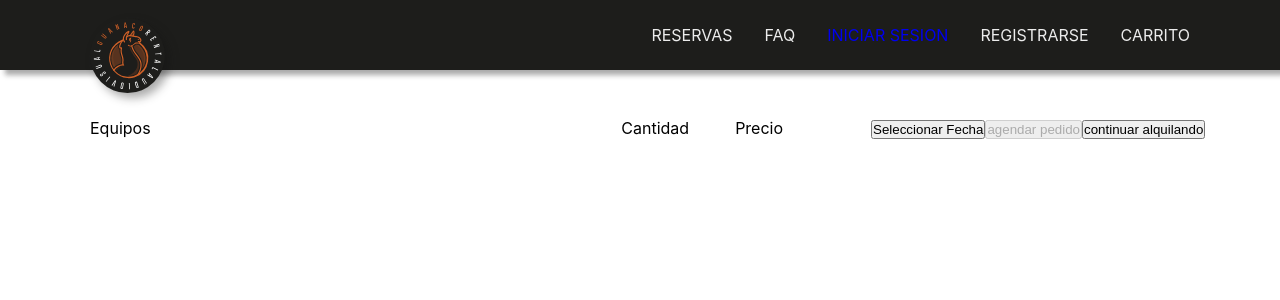
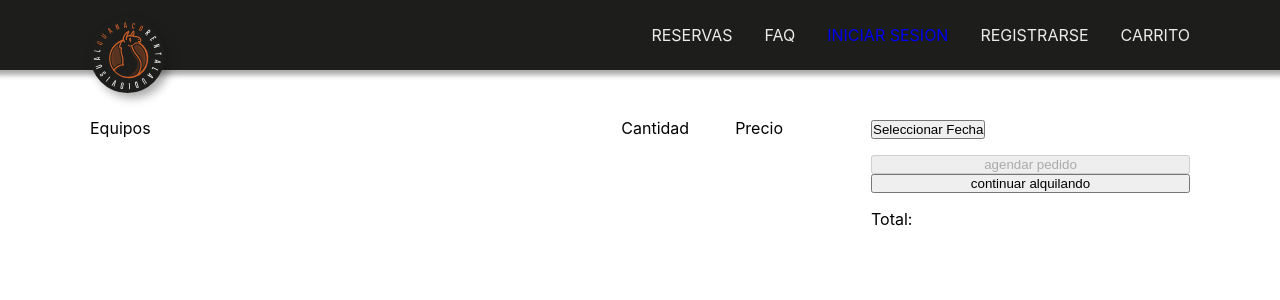
Before and after one commit to Facupelli/guanaco-rental, a Next.js app in the folder guanaco-rental/: page /cart in a window 1280 px wide. Shown: the top 300 px of the page. Built offline with nearby package versions, Linux system fonts and the light colour scheme.

Commit message:
cartPage components & styles

```diff
--- a/guanaco-rental/components/Bookeable/CartPageItem/CartPageItem.module.scss
+++ /dev/null
@@ -1,13 +0,0 @@
-.item_container {
-  display: grid;
-  grid-template-columns: 70% 15% 15%;
-  justify-items: flex-start;
-  padding: .5rem 0rem;
-  border-bottom: 2px solid rgb(192, 190, 190);
-
-  .item_title {
-    display: flex;
-    align-items: center;
-    gap: 1rem;
-  }
-}
--- a/guanaco-rental/components/Bookeable/CartPageItem/CartPageItem.js
+++ b/guanaco-rental/components/CartPageItem/CartPageItem.js
@@ -1,9 +1,17 @@
-import ItemCounter from "../../CartModal/CartItem/ItemCounter/ItemCounter";
-import { formatPrice } from "../../../utils/price_formater";
+import ItemCounter from "../CartModal/CartItem/ItemCounter/ItemCounter";
+import { formatPrice } from "../../utils/price_formater";
+import { useDispatch } from "react-redux";
+import { removeFromCart } from "../../redux/features/cart/cartSlice";
 
 import s from "./CartPageItem.module.scss";
 
 export default function CartPageItem({ item }) {
+  const dispatch = useDispatch();
+
+  const handleRemoveFromCart = () => {
+    dispatch(removeFromCart(item.id));
+  };
+
   return (
     <div className={s.item_container}>
       <div className={s.item_title}>
@@ -21,6 +29,9 @@ export default function CartPageItem({ item }) {
           ? formatPrice(item.quantity * item.price)
           : formatPrice(item.price)}
       </p>
+      <button type="button" onClick={handleRemoveFromCart}>
+        X
+      </button>
     </div>
   );
 }
--- /dev/null
+++ b/guanaco-rental/components/CartPageItem/CartPageItem.module.scss
@@ -0,0 +1,21 @@
+.item_container {
+  display: grid;
+  grid-template-columns: 70% 15% 10% 5%;
+  justify-items: flex-start;
+  padding: 0.5rem 0rem;
+  border-bottom: 2px solid rgb(192, 190, 190);
+
+  .item_title {
+    display: flex;
+    align-items: center;
+    gap: 1rem;
+  }
+
+  > button {
+    padding: 0 0.2rem;
+    border: none;
+    background-color: transparent;
+    font-weight: bold;
+    color: gray;
+  }
+}
--- a/guanaco-rental/components/Nav/Nav.module.scss
+++ b/guanaco-rental/components/Nav/Nav.module.scss
@@ -3,7 +3,7 @@
 .nav_container {
   background-color: $m-black;
   color: $m-white;
-  box-shadow: 5px 5px 5px rgba(17, 17, 17, 0.356);
+  box-shadow: 0px 0px 5px 5px rgba(17, 17, 17, 0.356);
 
   ul {
     height: 70px;
--- a/guanaco-rental/pages/cart/index.js
+++ b/guanaco-rental/pages/cart/index.js
@@ -1,14 +1,22 @@
 import Head from "next/head";
 import Link from "next/link";
 import { useSelector } from "react-redux";
-import CartPageItem from "../../components/Bookeable/CartPageItem/CartPageItem";
+import CartPageItem from "../../components/CartPageItem/CartPageItem";
 import Nav from "../../components/Nav/Nav";
 
 import s from "../../styles/CartPage.module.scss";
+import { formatPrice } from "../../utils/price_formater";
 
 export default function CartPage() {
   const cart = useSelector((state) => state.cart.items);
   const date = useSelector((state) => state.date.date_range);
+
+  const getTotalPrice = () => {
+    const totalPrice = cart.reduce((curr, acc) => {
+      return curr + acc.price;
+    }, 0);
+    return formatPrice(totalPrice);
+  };
 
   return (
     <div>
@@ -32,7 +40,6 @@ export default function CartPage() {
             cart.length > 0 &&
             cart.map((item) => <CartPageItem item={item} />)}
         </div>
-        <div className={s.summary_wrapper}>
         <div className={s.summary}>
           {date && date.length > 0 ? (
             <div>
@@ -44,6 +51,7 @@ export default function CartPage() {
           ) : (
             <button>Seleccionar Fecha</button>
           )}
+          <div className={s.btns_wrapper}>
             <button type="button" disabled={date.length <= 0 ? true : false}>
               agendar pedido
             </button>
@@ -51,6 +59,10 @@ export default function CartPage() {
               <button type="button">continuar alquilando</button>
             </Link>
           </div>
+          <div className={s.total_price_wrapper}>
+            <p>Total:</p>
+            <p>{cart && cart.length > 0 && getTotalPrice()}</p>
+          </div>
         </div>
       </main>
     </div>
--- a/guanaco-rental/styles/CartPage.module.scss
+++ b/guanaco-rental/styles/CartPage.module.scss
@@ -7,17 +7,25 @@
   grid-template-columns: 69% 29%;
   column-gap: 2%;
 
-  .summary_wrapper {
-    position: relative;
-
-    .summary {
-      position: fixed;
-    }
-  }
-
   .table_titles {
     display: grid;
     grid-template-columns: 70% 15% 15%;
     margin-bottom: 1rem;
   }
+
+  .summary {
+    .btns_wrapper {
+      margin-top: 1rem;
+      display: flex;
+      flex-direction: column;
+      width: 100%;
+    }
+
+    .total_price_wrapper {
+      margin-top: 1rem;
+      display: flex;
+      align-items: center;
+      justify-content: space-between;
+    }
+  }
 }
```
Lines whose indentation alone changed are shown as unchanged.
